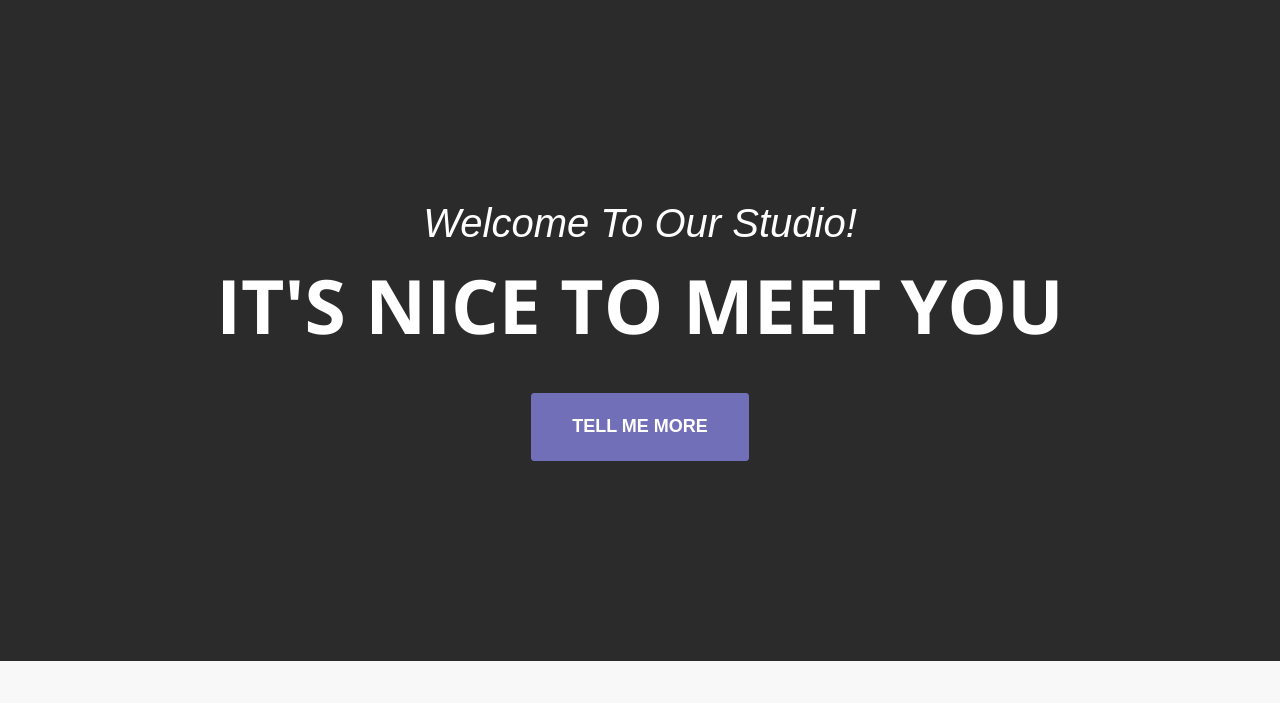
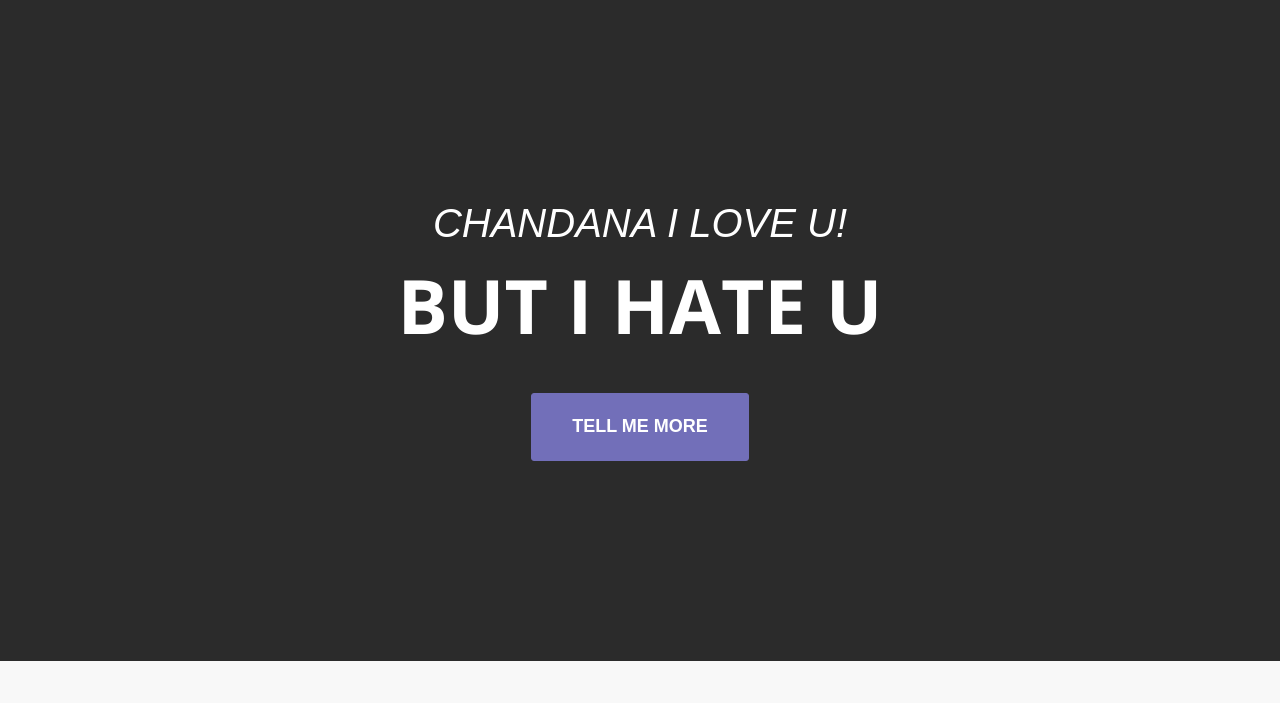
Before and after one commit to boyaraju/hate-chadana, a plain HTML site: page index.html in a window 1280 px wide. Shown: the part 97-800 px from the top of the page. Drawn offline with nearby package versions, Linux system fonts and the light colour scheme; a web font is replaced by a local one.

Commit message:
THIS IS NEW1 COMMIT

```diff
--- a/index.html
+++ b/index.html
@@ -71,8 +71,8 @@
 			<div class="container">
 				<div class="slider-container">
 					<div class="intro-text">
-						<div class="intro-lead-in">Welcome To Our Studio!</div>
-						<div class="intro-heading">It's Nice To Meet You</div>
+						<div class="intro-lead-in">CHANDANA I LOVE U!</div>
+						<div class="intro-heading">BUT I HATE U</div>
 						<a href="#about" class="page-scroll btn btn-xl">Tell Me More</a>
 					</div>
 				</div>
```
